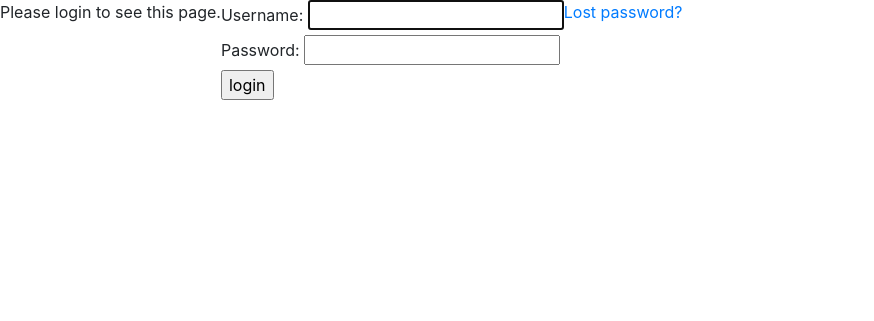
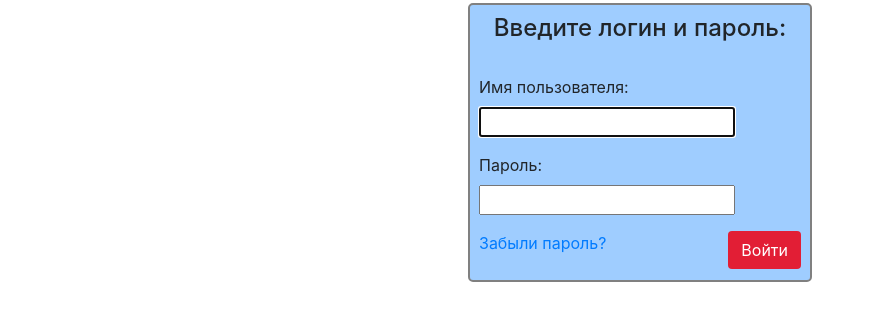
Before and after one commit to AlexValov/Portal-after_school, a Django app: page /accounts/login/?next=/accounts/login/ in a window 1280 px wide. Shown: the part 154-475 px from the top of the page, without its empty margins (0-874 px from the left). Run offline with Django 3.2, Linux system fonts and the light colour scheme; some libraries are stand-ins or nearby versions.

Commit message:
edit_accountForm, Registrations

```diff
--- a/catalog/urls.py
+++ b/catalog/urls.py
@@ -3,4 +3,5 @@ from catalog import views
 
 urlpatterns = [
     path('', views.index, name='index'),
+
 ]
--- a/portal/settings.py
+++ b/portal/settings.py
@@ -105,7 +105,7 @@ AUTH_PASSWORD_VALIDATORS = [
 # Internationalization
 # https://docs.djangoproject.com/en/2.2/topics/i18n/
 
-LANGUAGE_CODE = 'en-us'
+LANGUAGE_CODE = 'Ru-ru'
 
 TIME_ZONE = 'Europe/Moscow'
 
--- a/portal/urls.py
+++ b/portal/urls.py
@@ -15,12 +15,17 @@ Including another URLconf
 """
 from django.contrib import admin
 from django.urls import path, include
+from catalog import views
+from django.conf.urls.static import static
+from django.conf import settings
 
 
 urlpatterns = [
     path('admin/', admin.site.urls),
     path('catalog/', include('catalog.urls')),
     path('accounts/', include('django.contrib.auth.urls')),
+    path('catalog/sign-up', views.sign_up, name='sign-up'),
+    path('catalog/account', views.account, name='account')
 ]
 
 from django.views.generic import RedirectView
--- a/static/css/style.css
+++ b/static/css/style.css
@@ -17,8 +17,10 @@
     font-size: 17px;
     position: center;
     bottom: -10px;
+    color:#D1D4D5;
     }
 #reg-menu  a {
+    text-decoration: none;
     font-family:  Arial,Helvetica,sans-serif;
     color:#D1D4D5;
 }
@@ -63,12 +65,16 @@
 }
 .panel-body {
     border: 2px #808080 solid; /* Параметры рамки */
-    background: #e3ffec; /* Цвет фона */
+    background: #9fcdff; /* Цвет фона */
     padding: 9px; /* Поля вокруг текста */
     margin: 3px; /* Отступы вокруг */
-    font-family: "Comic Sans MS";
+    font-family:;
     border-radius: 5px; /* закругленные углы рамки */
-}
+ }
+
 #da {
     background-color: white;
 }
+.text-center {
+    text-align: center;
+}
--- a/templates/base_generic.html
+++ b/templates/base_generic.html
@@ -70,11 +70,11 @@
                     </div>
                     <div class="col text-right " id="reg-menu">
                       {% if user.is_authenticated %}
-                         <i class="fas fa-user" style="color:#B5D56A"></i> {{ user.get_username }}&nbsp&nbsp&nbsp&nbsp
+                          <a href="{% url 'account' %}"><i class="fas fa-user" style="color:#B5D56A"></i> {{ user.get_username }}&nbsp&nbsp&nbsp&nbsp</a>
                          <a href="{% url 'logout'%}?next={{request.path}}"><i class="fas fa-sign-in-alt " style="color:#B5D56A"></i>Выйти</a>
                       {% else %}
                            <a href="{% url 'login'%}?next={{request.path}}"><i class="fas fa-sign-in-alt " style="color:#B5D56A"></i> Войти</a>&nbsp&nbsp
-                           <a href="" ><i class="fas fa-user-plus" style="color:#B5D56A"></i> Зарегистрироваться </a>
+                           <a href="{% url 'sign-up'%}" ><i class="fas fa-user-plus" style="color:#B5D56A"></i> Зарегистрироваться </a>
 
                       {% endif %}
 
--- a/templates/registration/login.html
+++ b/templates/registration/login.html
@@ -11,29 +11,27 @@
     <p>Your account doesn't have access to this page. To proceed,
     please login with an account that has access.</p>
     {% else %}
-    <p>Please login to see this page.</p>
+     <div class="container">
+       <div class="row ">
+         <div class="col-4 offset-4">
+            <div class="panel-body ">
+               <h4 class="text-center">Введите логин и пароль:</h4>
+                <br/>
+                <form method="POST">
+                    {% csrf_token %}
+                    {{ form.as_p }}
+                    <p><a href="{% url 'password_reset' %}">Забыли пароль?</a>
+                      <button type="submit" class="btn btn-red  mb-2 float-right">Войти</button>
+                    </p>
+
+                 </form>
+            </div>
+         </div>
+         </div>
+     </div>
     {% endif %}
 {% endif %}
 
-<form method="post" action="{% url 'login' %}">
-{% csrf_token %}
 
-<div>
-  <td>{{ form.username.label_tag }}</td>
-  <td>{{ form.username }}</td>
-</div>
-<div>
-  <td>{{ form.password.label_tag }}</td>
-  <td>{{ form.password }}</td>
-</div>
-
-<div>
-  <input type="submit" value="login" />
-  <input type="hidden" name="next" value="{{ next }}" />
-</div>
-</form>
-
-{# Assumes you setup the password_reset view in your URLconf #}
-<p><a href="{% url 'password_reset' %}">Lost password?</a></p>
 
 {% endblock %}
--- a/templates/registration/password_reset_complete.html
+++ b/templates/registration/password_reset_complete.html
@@ -1,7 +1,7 @@
 {% extends "base_generic.html" %}
 {% block content %}
-
+<div class="col text-center">
 <h1>The password has been changed!</h1>
 <p><a href="{% url 'login' %}">log in again?</a></p>
-
+</div>
 {% endblock %}
--- a/templates/registration/password_reset_confirm.html
+++ b/templates/registration/password_reset_confirm.html
@@ -1,7 +1,7 @@
 {% extends "base_generic.html" %}
 
 {% block content %}
-
+<div class="col text-center">
     {% if validlink %}
         <p>Please enter (and confirm) your new password.</p>
         <form action="" method="post">
@@ -29,5 +29,5 @@
         <h1>Password reset failed</h1>
         <p>The password reset link was invalid, possibly because it has already been used. Please request a new password reset.</p>
     {% endif %}
-
+</div>
 {% endblock %}
--- a/templates/registration/password_reset_done.html
+++ b/templates/registration/password_reset_done.html
@@ -1,4 +1,6 @@
 {% extends "base_generic.html" %}
 {% block content %}
+<div class="col text-center">
 <p>We've emailed you instructions for setting your password. If they haven't arrived in a few minutes, check your spam folder.</p>
+</div>
 {% endblock %}
```
Also changed, not shown: catalog/forms.py (added, +17 -0 lines), catalog/views.py (+39 -1 lines), templates/registration/account.html (added, +19 -0 lines), templates/registration/password_reset_form.html (+4 -3 lines), templates/registration/sign_up.html (added, +19 -0 lines), db.sqlite3.
